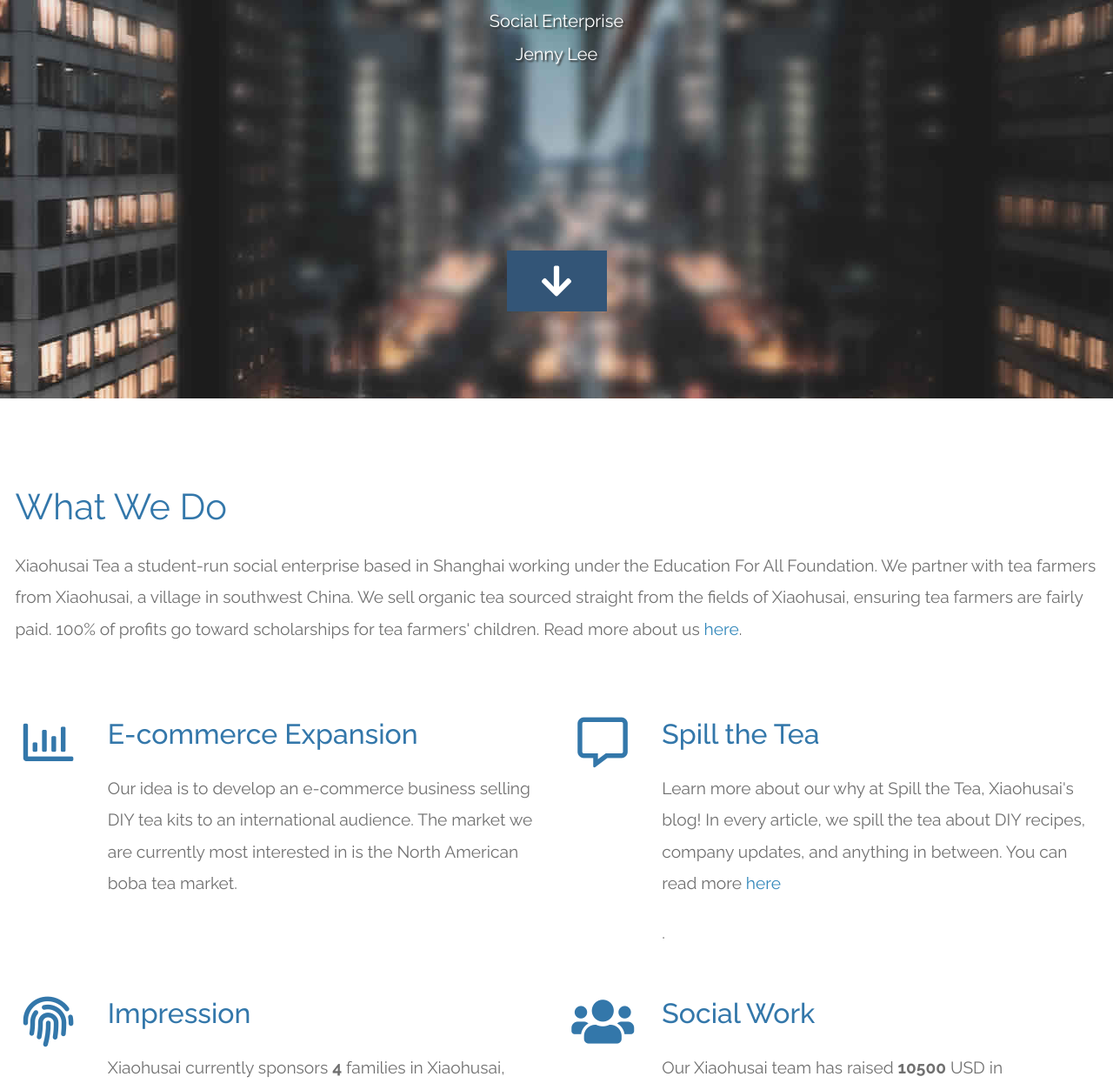
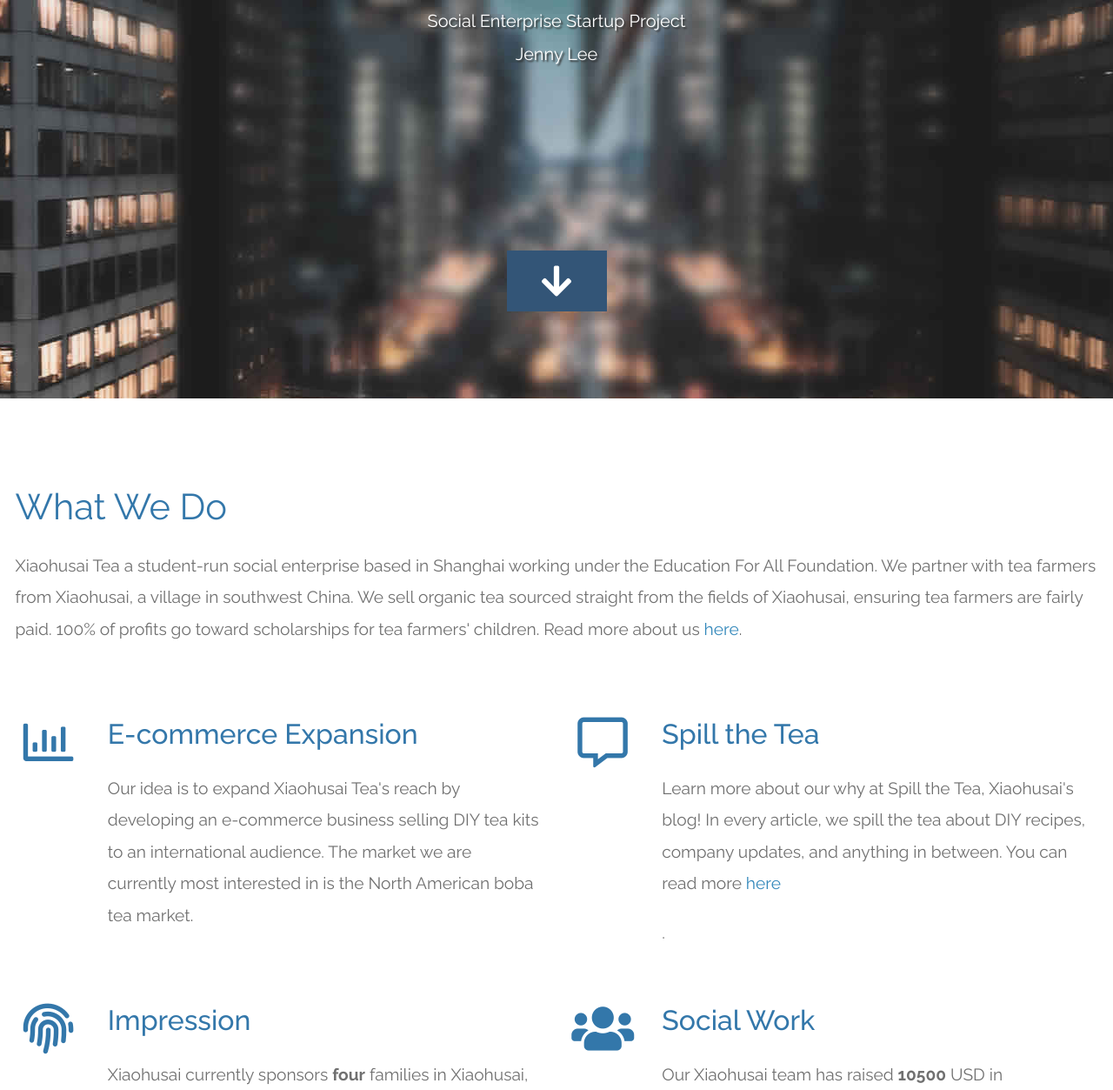
Before and after one commit to jyleepandas/ILC-Jylee, a plain HTML site: page index.html in a window 1280 px wide. Shown: the part 342-1595 px from the top of the page at 87% size. Drawn offline with Linux system fonts and the light colour scheme.

Commit message:
smol edit 2

```diff
--- a/index.html
+++ b/index.html
@@ -56,7 +56,7 @@ https://www.tooplate.com/view/2117-infinite-loop
         <div class="tm-hero-text-container-inner">
             <h2 class="tm-hero-title">EFA x Xiaohusai Tea</h2>
             <p class="tm-hero-subtitle">
-              Social Enterprise
+              Social Enterprise Startup Project
               <br>Jenny Lee
             </p>
         </div>
@@ -92,7 +92,7 @@ https://www.tooplate.com/view/2117-infinite-loop
                     <div class="tm-intro-text-container">
                         <h2 class="tm-text-primary mb-4">E-commerce Expansion</h2>
                         <p class="mb-4 tm-intro-text">
-                          Our idea is to develop an e-commerce business selling DIY tea kits to an international audience. The market we are currently most interested in is the North American boba tea market.</p>
+                          Our idea is to expand Xiaohusai Tea's reach by developing an e-commerce business selling DIY tea kits to an international audience. The market we are currently most interested in is the North American boba tea market.</p>
                     </div>
                 </div>
 
@@ -117,7 +117,7 @@ https://www.tooplate.com/view/2117-infinite-loop
                     <div class="tm-intro-text-container">
                         <h2 class="tm-text-primary mb-4">Impression</h2>
                         <p class="mb-4 tm-intro-text">
-                      Xiaohusai currently sponsors <strong>4</strong> families in Xiaohusai, China: the Zhang R. Family, the Bai Family, the Zhang X. Family, and Ouyang Tongzi.</p>
+                      Xiaohusai currently sponsors <strong>four</strong> families in Xiaohusai, China: the Zhang R. Family, the Bai Family, the Zhang X. Family, and Ouyang Tongzi.</p>
 
                           <div class="tm-continue">
                             <a href="#testimonials" class="tm-intro-text tm-btn-primary">Learn More</a>
@@ -178,7 +178,7 @@ https://www.tooplate.com/view/2117-infinite-loop
                 <figure class="tm-testimonial-item">
                   <img src="img/testimonial-img-03.jpg" alt="Image" class="img-fluid mx-auto">
                   <blockquote>Kailey Wu is an Accounting and Financial Management Student at University of Waterloo</blockquote>
-                  <figcaption>Daniel Wu (Xiaohusai Tea CEO)</figcaption>
+                  <figcaption>Kailey Wu (EFA volunteer)</figcaption>
               </div>
             </div>
           </div>
```
